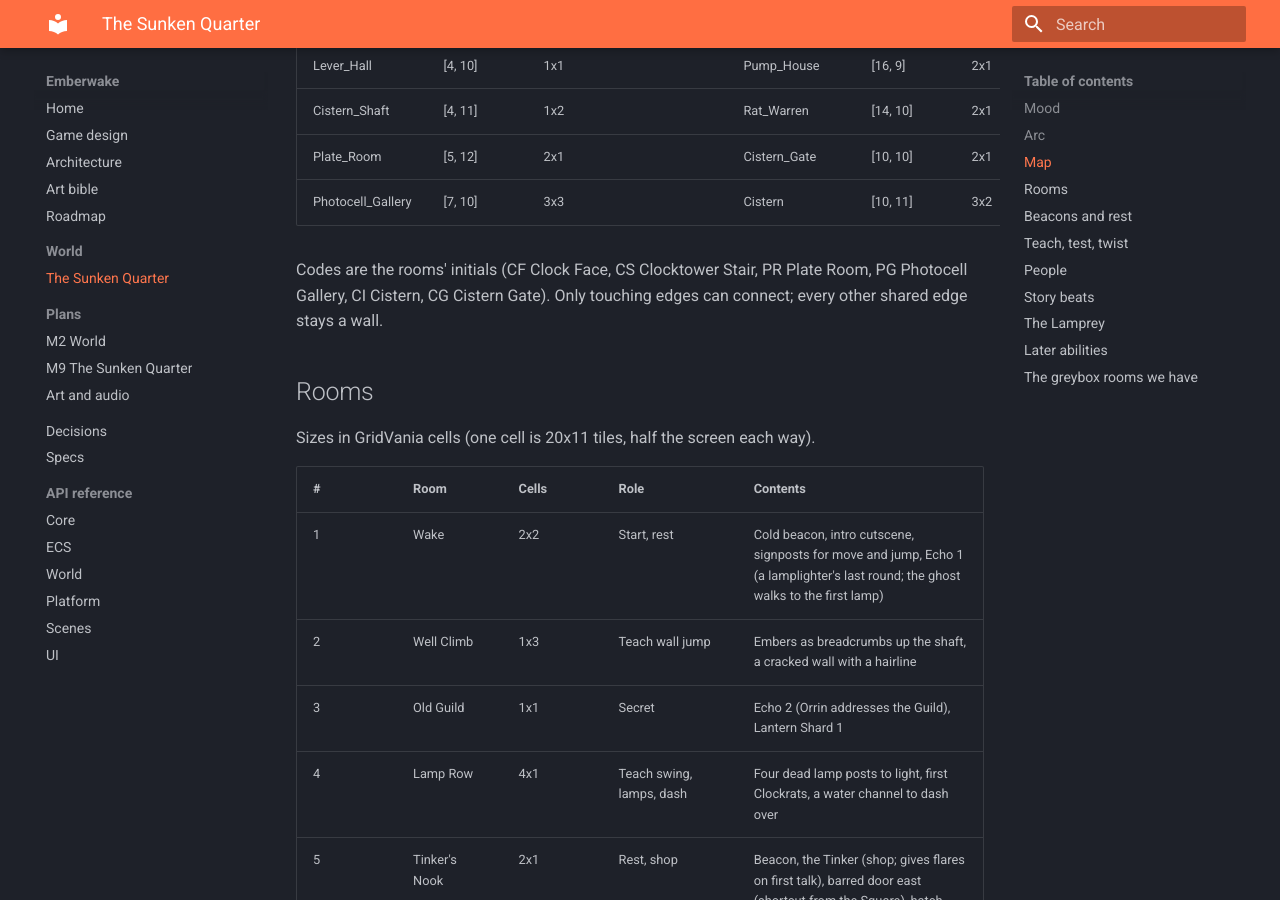
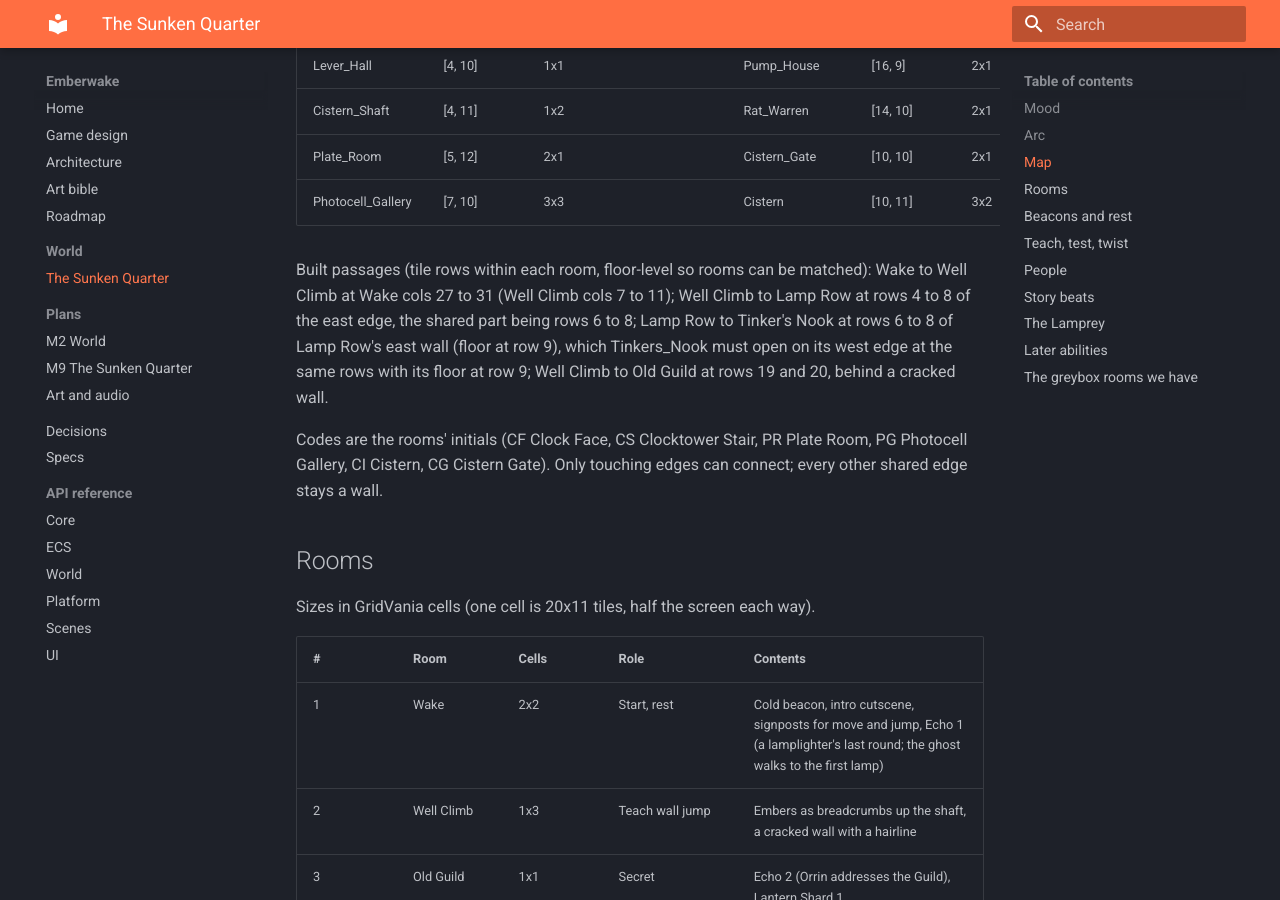
Before and after one commit to AxelSuu/emberwake, an MkDocs documentation site: the page built from docs/world/sunken-quarter.md, in a window 1280 px wide and 900 px high, scrolled down 2074 px. Built offline with MkDocs 1.6.1 and Material for MkDocs 9.7.7, drawn with Linux system fonts in a browser that asks for light colours.

Commit message:
Document the passages U2 must match

```diff
--- a/docs/world/sunken-quarter.md
+++ b/docs/world/sunken-quarter.md
@@ -83,6 +83,12 @@ the Plate Room is 2x1 and the Photocell Gallery 3x3, its top opening into the Sq
 | Cistern_Shaft | [4, 11] | 1x2 | | Rat_Warren | [14, 10] | 2x1 |
 | Plate_Room | [5, 12] | 2x1 | | Cistern_Gate | [10, 10] | 2x1 |
 | Photocell_Gallery | [7, 10] | 3x3 | | Cistern | [10, 11] | 3x2 |
+
+Built passages (tile rows within each room, floor-level so rooms can be matched): Wake to Well
+Climb at Wake cols 27 to 31 (Well Climb cols 7 to 11); Well Climb to Lamp Row at rows 4 to 8 of
+the east edge, the shared part being rows 6 to 8; Lamp Row to Tinker's Nook at rows 6 to 8 of
+Lamp Row's east wall (floor at row 9), which Tinkers_Nook must open on its west edge at the same
+rows with its floor at row 9; Well Climb to Old Guild at rows 19 and 20, behind a cracked wall.
 
 Codes are the rooms' initials (CF Clock Face, CS Clocktower Stair, PR Plate Room, PG Photocell
 Gallery, CI Cistern, CG Cistern Gate). Only touching edges can connect; every other shared edge stays a wall.
```
